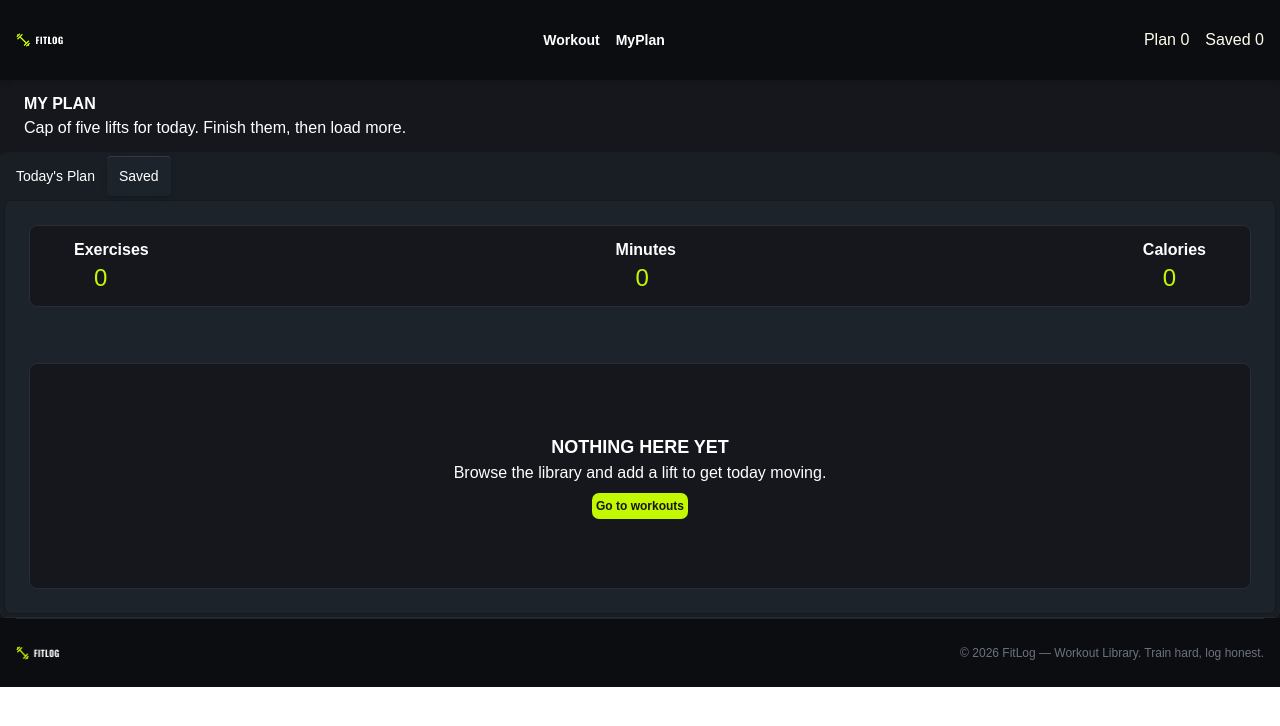
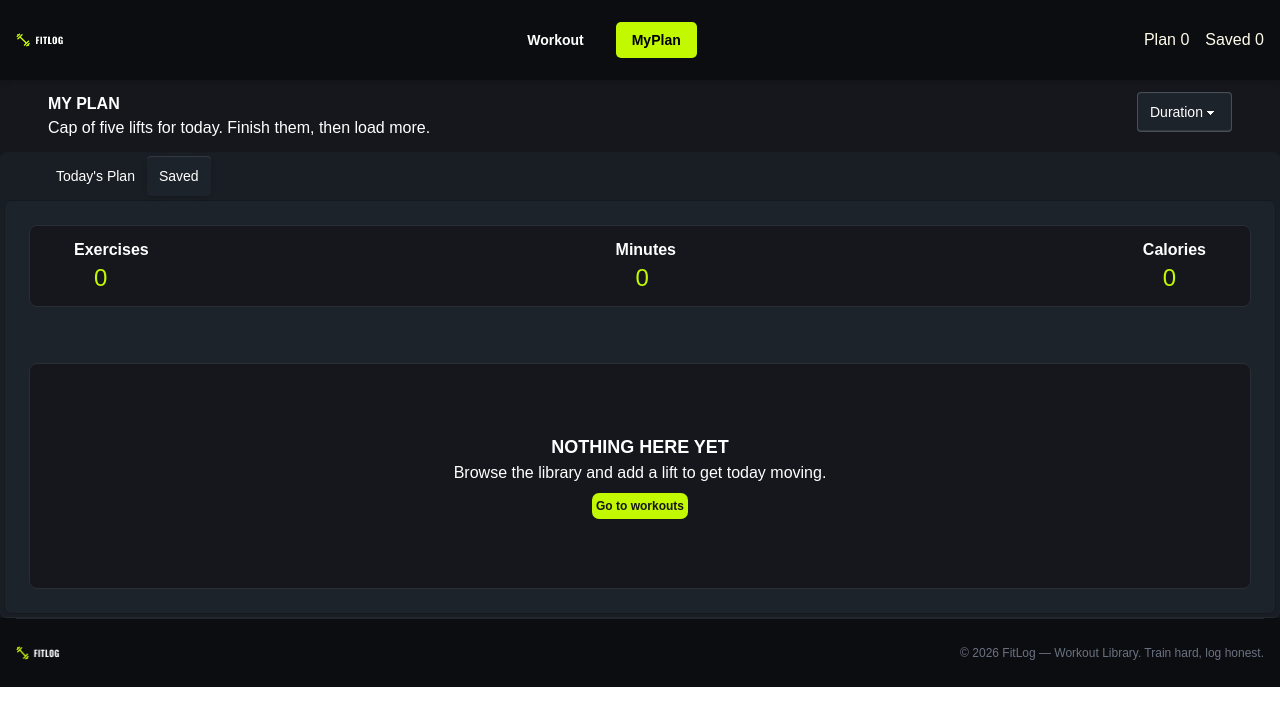
Before and after one commit to hemadry01/fit-app, a Next.js app: page /fit/list-fit in a window 1280 px wide. Shown: the top 726 px of the page. Built offline with nearby package versions, Linux system fonts and the light colour scheme.

Commit message:
add sort function list-fit page

```diff
--- a/src/app/componet/shares/Navbar.tsx
+++ b/src/app/componet/shares/Navbar.tsx
@@ -1,39 +1,63 @@
 "use client";
+
 import React, { useContext } from "react";
 import Logo from "@/assets/logo.png";
 import Image from "next/image";
 import Link from "next/link";
+import { usePathname } from "next/navigation";
 import { FitContext } from "@/context/FitContext";
 
 const Navbar = () => {
   const { plan, saved } = useContext(FitContext);
+  const pathname = usePathname();
+
+  const menuItems = [
+    {
+      name: "Workout",
+      href: "/",
+    },
+    {
+      name: "MyPlan",
+      href: "/fit/list-fit",
+    },
+  ];
 
   return (
-    <div className="sticky top-0 z-50 w-full bg-[#0C0D10]  shadow-md">
+    <div className="sticky top-0 z-50 w-full bg-[#0C0D10] shadow-md">
       <nav className="container mx-auto flex items-center justify-between p-4">
+        {/* Logo */}
         <div className="flex items-center gap-3">
           <Image src={Logo} alt="Logo" className="h-12 w-12 object-contain" />
         </div>
-        <ul className="flex items-center gap-4 rounded-xl ">
-          <Link
-            href="/"
-            className="text-white text-sm font-semibold hover:text-[#C2F800] rounded-[5px]"
-          >
-            Workout
-          </Link>
-          <Link
-            href="/fit/list-fit"
-            className="text-white text-sm font-semibold hover:text-[#C2F800] rounded-[5px]"
-            //group flex items-center rounded-lg px-4 py-2 text-sm font-semibold text-gray-300 transition-all duration-200 hover:bg-[#C2F800] hover:text-black
-          >
-            MyPlan
-          </Link>
+
+        {/* Menu */}
+        <ul className="flex items-center gap-4 rounded-xl">
+          {menuItems.map((item) => {
+            const isActive = pathname === item.href;
+
+            return (
+              <Link
+                key={item.href}
+                href={item.href}
+                className={`rounded-[5px] px-4 py-2 text-sm font-semibold transition-all duration-200 ${
+                  isActive
+                    ? "bg-[#C2F800] text-black"
+                    : "text-white hover:bg-[#C2F800] hover:text-black"
+                }`}
+              >
+                {item.name}
+              </Link>
+            );
+          })}
         </ul>
-        <div className=" flex gap-4">
-          <button className="text-amber-50 text-[16px]">
+
+        {/* Plan & Saved */}
+        <div className="flex gap-4">
+          <button className="text-[16px] text-amber-50">
             Plan {plan.length}
           </button>
-          <button className="text-amber-50 text-[16px]">
+
+          <button className="text-[16px] text-amber-50">
             Saved {saved.length}
           </button>
         </div>
--- a/src/app/fit/list-fit/page.tsx
+++ b/src/app/fit/list-fit/page.tsx
@@ -5,7 +5,7 @@ import ListedFitSaveCard from "@/app/componet/shares/planDetails/ListedFitSaveCa
 import { FitContext } from "@/context/FitContext";
 import { IFit } from "@/type/fitType";
 import Link from "next/link";
-import React, { useContext } from "react";
+import React, { useContext, useState } from "react";
 
 const ListFit = () => {
 const {
@@ -23,13 +23,52 @@ const {
   setPlanDuration,
 } = useContext(FitContext);
 
+const [sortBy, setSortBy] = useState<"duration" | "calories" | "rating">(
+  "duration",
+);
+
+  const sortFitList=(fits:IFit[])=>{
+    const sortdFit =[...fits];
+    if(sortBy ==="duration"){
+      sortdFit.sort((a, b) => b.duration - a.duration);
+    } else if (sortBy === "calories") {
+      sortdFit.sort((a, b) => b.caloriesBurned - a.caloriesBurned);
+    } else {
+      sortdFit.sort((a, b) => b.rating - a.rating);
+    }
+    return sortdFit;
+  }
+
+  const sortedPlan = sortFitList(plan);
+  const sortSaved = sortFitList(saved);
+
+  console.log(sortedPlan);
+  console.log(sortSaved);
+
   return (
-    <div className="bg-[#15171D]">
-      <div className="px-6 py-3">
-        <h2 className="text-white font-semibold">MY PLAN</h2>
-        <p className="text-white">
-          Cap of five lifts for today. Finish them, then load more.
-        </p>
+    <div className="bg-[#15171D] items-center justify-center">
+      <div className="px-6 py-3 flex justify-between ml-6 mr-6">
+        <div>
+          <h2 className="text-white font-semibold">MY PLAN</h2>
+          <p className="text-white">
+            Cap of five lifts for today. Finish them, then load more.
+          </p>
+        </div>
+        <div>
+          <select
+            value={sortBy}
+            onChange={(e) =>
+              setSortBy(e.target.value as "duration" | "calories" | "rating")
+            }
+            defaultValue="defaultValue"
+            className="select text-white"
+          >
+            <option disabled={true}>Short by</option>
+            <option value={"duration"}>Duration</option>
+            <option value={"calories"}>Calories</option>
+            <option value={"rating"}>Rating</option>
+          </select>
+        </div>
       </div>
 
       {/* name of each tab group should be unique */}
@@ -37,7 +76,7 @@ const {
         <input
           type="radio"
           name="my_tabs_6"
-          className="tab text-white"
+          className="tab text-white ml-10"
           aria-label="Today's Plan"
         />
         <div className="tab-content bg-base-100 border-base-300 p-6">
@@ -56,8 +95,8 @@ const {
             </div>
           </div>
           <div className="mt-14 rounded-lg border border-[#2A2D35] bg-[#15171D] px-6 py-3">
-            {plan.length > 0 ? (
-              plan.map((fit: IFit) => {
+            {sortedPlan.length > 0 ? (
+              sortedPlan.map((fit: IFit) => {
                 return <ListedFitCard key={fit.id} fit={fit} />;
               })
             ) : (
@@ -104,8 +143,8 @@ const {
           </div>
           <div>
             <div className="mt-14 rounded-lg border border-[#2A2D35] bg-[#15171D] px-6 py-3">
-              {saved.length > 0 ? (
-                saved.map((fit: IFit) => {
+              {sortSaved.length > 0 ? (
+                sortSaved.map((fit: IFit) => {
                   return <ListedFitSaveCard key={fit.id} fit={fit} />;
                 })
               ) : (
--- a/src/homepage/Banner.tsx
+++ b/src/homepage/Banner.tsx
@@ -17,7 +17,7 @@ const Banner = () => {
               <br />
               into today's plan, and watch the week's work add up.
             </p>
-            <button className="bg-[#C2F800] rounded-[7px] p-1 text-[12px] font-semibold mt-2">
+            <button className="rounded-[5px] px-4 py-2 text-sm font-semibold bg-[#C2F800] text-black mt-4">
               BROWSE WORKOUTS
             </button>
           </div>
```
